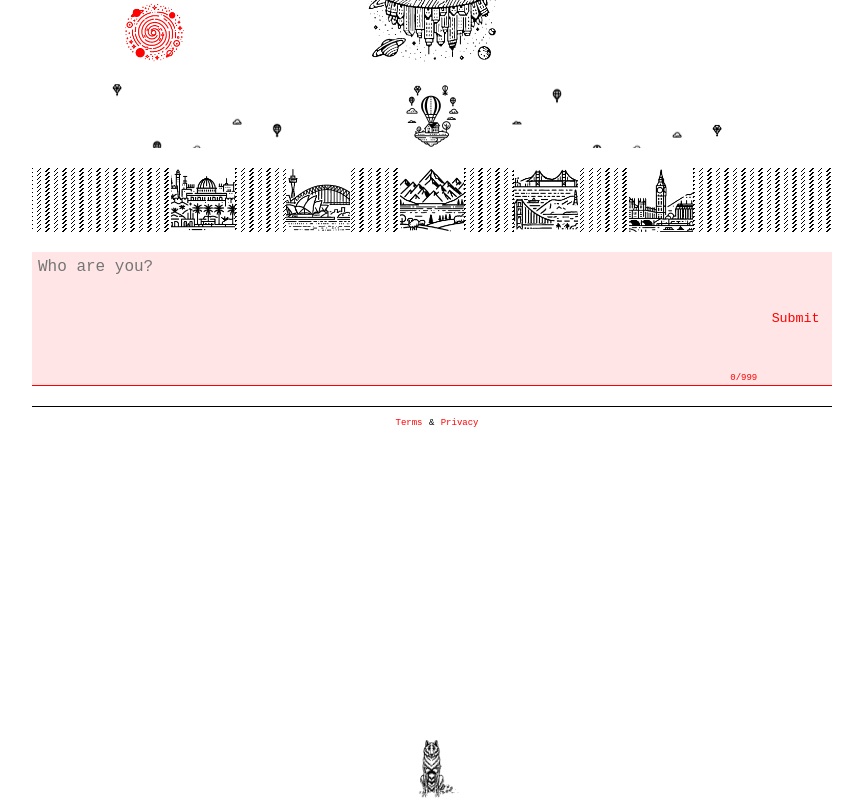
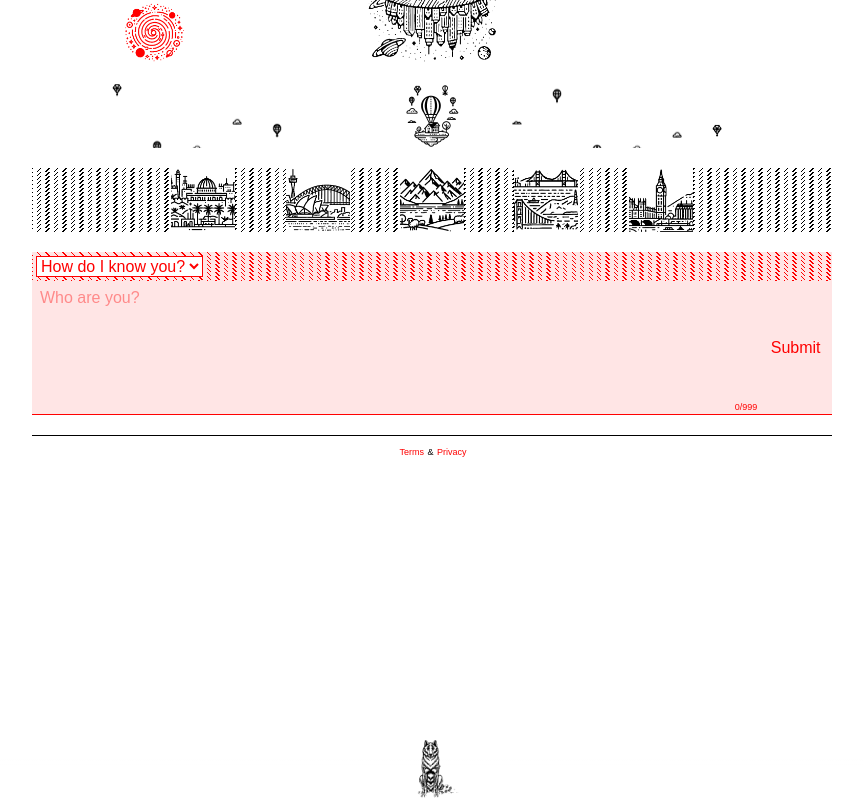
Before and after one commit to aleksey-chaban/milky.solar, a Flask app: page / in a window 1280 px wide. Shown: the whole page, without its empty margins (208-1071 px from the left). Run offline with Flask 3, Linux system fonts and the light colour scheme; some libraries are stand-ins or nearby versions.

Commit message:
Added guest scenario stories

```diff
--- a/app.py
+++ b/app.py
@@ -72,6 +72,13 @@ def get_db_connection():
         row_factory=dict_row
     )
 
+def fetch_prompt(prompt_id):
+    """Retrieve a prompt from the database."""
+    with get_db_connection() as connection:
+        with connection.cursor() as cursor:
+            cursor.execute("SELECT instructions FROM prompts WHERE id = %s", (prompt_id,))
+            return cursor.fetchone()["instructions"]
+
 def get_story(scenario):
     """Retrieve a story from the specified scenario."""
     with get_db_connection() as connection:
@@ -102,10 +109,7 @@ def unlock_story(request, database):
         logger.error("Server error: %s", e)
         raise e
 
-    with get_db_connection() as connection:
-        with connection.cursor() as cursor:
-            cursor.execute("SELECT instructions FROM prompts WHERE id = 1")
-            system_instructions = cursor.fetchone()["instructions"]
+    system_instructions = fetch_prompt(1)
 
     logger.info("Gathered instructions")
 
@@ -162,10 +166,7 @@ def unlock_guest(request):
         logger.error("Server error: %s", e)
         raise e
 
-    with get_db_connection() as connection:
-        with connection.cursor() as cursor:
-            cursor.execute("SELECT instructions FROM prompts WHERE id = 2")
-            system_instructions = cursor.fetchone()["instructions"]
+    system_instructions = fetch_prompt(2)
 
     if not system_instructions:
         system_instructions = "Our guest is lost in the ether."
@@ -193,12 +194,111 @@ def unlock_guest(request):
 
         logger.info("Gathered profile")
 
+        system_instructions = fetch_prompt(3)
+
+        logger.info("Gathered instructions")
+
+        response_stream = client.chat.completions.create(
+            model=OPENAI_MODEL,
+            temperature=0.6,
+            messages=[
+                {
+                    "role": "system",
+                    "content": system_instructions
+                },
+                {
+                    "role": "user",
+                    "content": guest_profile
+                }
+            ],
+            stream=True
+        )
+
+        story_content = ""
+        for chunk in response_stream:
+            if chunk.choices[0].delta.content is not None:
+                text_chunk = chunk.choices[0].delta.content
+                story_content += text_chunk
+                yield text_chunk
+
         with get_db_connection() as connection:
             with connection.cursor() as cursor:
-                cursor.execute("SELECT instructions FROM prompts WHERE id = 3")
-                system_instructions = cursor.fetchone()["instructions"]
+                cursor.execute("INSERT INTO guest (story) VALUES (%s) RETURNING id", (story_content,))
+                story_id = cursor.fetchone()["id"]
+
+                connection.commit()
+
+            logger.info("Stored guest scenario %s", story_id)
+
+        logger.info("Retrieved story")
+
+
+    return Response(generate(system_instructions=system_instructions), content_type="text/plain")
+
+def unlock_guest_scenario(request, scenario):
+    """Unlock a guest scenario."""
+
+    try:
+        client = OpenAI(
+            api_key=OPENAI_KEY,
+            organization=OPENAI_ORG,
+            project=OPENAI_PROJECT
+        )
+    except Exception as e:
+        logger.error("Server error: %s", e)
+        raise e
+
+    system_instructions = fetch_prompt(2)
+
+    if not system_instructions:
+        system_instructions = "Our guest is lost in the ether."
+        return system_instructions
+
+    logger.info("Gathered instructions")
+
+    def generate(system_instructions=system_instructions):
+        response = client.chat.completions.create(
+            model=OPENAI_MODEL,
+            temperature=0.6,
+            messages=[
+                {
+                    "role": "system",
+                    "content": system_instructions
+                },
+                {
+                    "role": "user",
+                    "content": request
+                }
+            ],
+            stream=False
+        )
+
+        guest_profile = response.choices[0].message.content
+
+        logger.info("Gathered profile")
+
+        start_system_instructions = fetch_prompt(4)
 
         logger.info("Gathered instructions")
+
+        end_system_instructions = fetch_prompt(5)
+
+        logger.info("Gathered instructions")
+
+        with get_db_connection() as connection:
+            with connection.cursor() as cursor:
+                cursor.execute(f"SELECT COUNT(*) FROM {scenario}")
+                total_rows = cursor.fetchone()["count"]
+                random_id = random.randint(1, total_rows)
+
+                logger.info("%s index selected: %s", scenario, random_id)
+
+                cursor.execute(f"SELECT story FROM {scenario} WHERE id = %s", (random_id,))
+                story = cursor.fetchone()["story"]
+
+        logger.info("Retrieved story")
+
+        system_instructions = "\n".join([start_system_instructions, story, end_system_instructions])
 
         response_stream = client.chat.completions.create(
             model=OPENAI_MODEL,
@@ -251,6 +351,17 @@ scenarios = [
     "unitedkingdom"
 ]
 
+user_scenarios = [
+    "guest",
+    "israel",
+    "australia",
+    "newzealand",
+    "otherworld",
+    "california",
+    "unitedkingdom",
+    "random"
+]
+
 for scenario in scenarios:
     flask_api.add_url_rule(f"/{scenario}", f"get_{scenario}_story", lambda s=scenario: get_story(s), methods=["GET"])
 
@@ -299,13 +410,17 @@ def unlock_random_story():
     database = options[random_selection]["database"]
     return unlock_story(request=prompt, database=database)
 
-@flask_api.route("/new-guest", methods=["POST"])
+@flask_api.route("/new-user", methods=["POST"])
 def unlock_guest_story():
     """Unlock a guest's story."""
     data = flask.request.get_json()
 
+    scenario = "guest"
+
     if data:
-        guest_entry = data.get("guestInput")
+        guest_entry = data.get("userInput").strip()
+        if data.get("userType") in user_scenarios:
+            scenario = data.get("userType")
     else:
         guest_entry = None
 
@@ -314,7 +429,15 @@ def unlock_guest_story():
     if len(guest_entry) > 999:
         return
 
-    return unlock_guest(request=guest_entry)
+    if scenario == "guest":
+        return unlock_guest(request=guest_entry)
+    if scenario in scenarios:
+        return unlock_guest_scenario(request=guest_entry, scenario=scenario)
+    if scenario == "random":
+        random_scenario = random.choice(scenarios)
+        return unlock_guest_scenario(request=guest_entry, scenario=random_scenario)
+
+    return
 
 @flask_api.route("/terms")
 def serve_terms():
@@ -343,4 +466,4 @@ def serve_sitemap():
     )
 
 if __name__ == "__main__":
-    waitress.serve(flask_api, host="0.0.0.0", port=10000, threads=8)
+    waitress.serve(flask_api, host="127.0.0.1", port=10000, threads=8)
--- a/app/static/css/style.css
+++ b/app/static/css/style.css
@@ -4,6 +4,7 @@
     padding: 0;
     box-sizing: border-box;
     max-width: 100%;
+    cursor: default;
 }
 
 body {
@@ -28,6 +29,25 @@ footer {
     margin-bottom: 62px;
 }
 
+select {
+    border: 1px solid red;
+    margin: 0;
+    background-color: white;
+    font-family: Arial, Helvetica, sans-serif;
+    color: red;
+    font-size: 16px;
+}
+
+select option {
+    background-color: white;
+    color: red;
+}
+
+select option:checked {
+    background-color: red;
+    color: white;
+}
+
 textarea {
     resize: none;
     background: none;
@@ -35,6 +55,7 @@ textarea {
     outline: none;
     padding: 0;
     margin: 0;
+    font-family: Arial, Helvetica, sans-serif;
     color: red;
     caret-color: red;
     font-size: 16px;
@@ -42,7 +63,7 @@ textarea {
 }
 
 textarea::placeholder {
-    font-family: 'Courier New', Courier, monospace;
+    color: rgba(255, 0, 0, 0.4);
 }
 
 textarea::-webkit-scrollbar {
@@ -57,15 +78,15 @@ textarea::-webkit-scrollbar-thumb {
 .footer-container span {
     display: block;
     margin-bottom: 10px;
-    font-family: 'Courier New', Courier, monospace;
+    font-family: Arial, Helvetica, sans-serif;
     color: black;
     font-size: xx-small;
+    transform: translateX(-4px);
 }
 
 .footer-container a {
     display: inline-block;
     margin: 0;
-    font-family: 'Courier New', Courier, monospace;
     border: 1px solid white;
     color: red;
     text-decoration: none;
@@ -119,16 +140,39 @@ textarea::-webkit-scrollbar-thumb {
     animation-duration: 8s;
 }
 
-.guest {
+.user {
+    display: flex;
+    flex-direction: column;
+}
+
+.user-input-selection {
+    display: flex;
+    flex-direction: row;
+    width: 100%;
+    background:
+        repeating-linear-gradient(
+            45deg,
+            red 0,
+            red 1px,
+            rgba(255, 0, 0, 0.1) 1px,
+            rgba(255, 0, 0, 0.1) 6px
+        );
+    background-size: 100% 4px;
+    background-position: 0 0, 1px 1px;
+    padding: 4px;
+}
+
+.user-input-submission {
     display: flex;
     flex-direction: row;
     flex: 1;
+    width: 100%;
     background-color: rgba(255, 0, 0, 0.1);
     border-bottom: 1px solid red;
     margin-bottom: 10px;
 }
 
-.guest-input {
+.user-input {
     width: 100%;
     background-color: transparent;
     border: none;
@@ -214,20 +258,20 @@ textarea::-webkit-scrollbar-thumb {
     width: 128px;
 }
 
-#guest-text {
+#user-text {
     width: 100%;
-    padding: 6px;
+    padding: 8px;
 }
 
-#guest-counter {
+#user-counter {
     margin: 2px;
     position: relative;
     text-align: right;
-    font-family: 'Courier New', Courier, monospace;
+    font-family: Arial, Helvetica, sans-serif;
     font-size: xx-small;
 }
 
-#guest-submit {
+#user-submit {
     margin: 0;
     width: 10%;
     height: auto;
@@ -237,11 +281,13 @@ textarea::-webkit-scrollbar-thumb {
     color: red;
 }
 
-#guest-submit-label {
+#user-submit-label {
     background-color: transparent;
+    font-family: Arial, Helvetica, sans-serif;
+    font-size: 16px;
 }
 
-#guest-submit:hover {
+#user-submit:hover {
     background:
         repeating-linear-gradient(
             45deg,
@@ -250,26 +296,28 @@ textarea::-webkit-scrollbar-thumb {
             transparent 1px,
             transparent 6px
         );
+    background-size: 100% 4px;
+    background-position: 3px 0px, 1px 1px;
     color: white;
 }
 
-#guest-submit:active {
+#user-submit:active {
     background-color: red;
     color: white;
 }
 
-#guest-submit:hover #guest-submit-label {
+#user-submit:hover #user-submit-label {
     background-color: red;
 }
 
-#guest-submit:active #guest-submit-label {
+#user-submit:active #user-submit-label {
     background-color: red;
 }
 
 #wolf {
     height: 64px;
     filter: invert(0);
-    transform: translateX(3px);
+    transform: translateX(2px);
 }
 
 /* Dark Theme */
@@ -286,6 +334,20 @@ textarea::-webkit-scrollbar-thumb {
 
     footer {
         border-top: 1px solid white;
+    }
+
+    select {
+        background-color: black;
+    }
+
+    select option {
+        background-color: black;
+        color: red;
+    }
+
+    select option:checked {
+        background-color: red;
+        color: black;
     }
 
     .footer-container span {
@@ -369,24 +431,33 @@ textarea::-webkit-scrollbar-thumb {
         display: none;
     }
 
-    #guest-submit {
+    #user-submit {
         width: 20%;
+    }
+
+    #user-submit:hover {
+        background-position: 5px 0px, 1px 1px;
     }
 }
 
 /* Small Screens */
 @media (max-width: 600px) {
+
+    select {
+        width: 100%;
+    }
+
     .empty-land {
         display: none;
     }
 
-    .guest {
+    .user-input-submission {
         display: flex;
         flex-direction: column;
         flex: 1;
     }
 
-    #guest-submit {
+    #user-submit {
         margin: 0;
         padding-top: 10px;
         padding-bottom: 10px;
--- a/app/templates/index.html
+++ b/app/templates/index.html
@@ -154,14 +154,31 @@
                 <img data-scenario="unitedkingdom" class="button" src="{{ url_for('static', filename='img/scenarios/unitedkingdom.png') }}" alt="United Kingdom">
                 <div class="empty-land"></div>
             </div>
-            <div class="guest">
-                <div class="guest-input">
-                    <textarea id="guest-text" name="guest-input" minlength="1" maxlength="999" placeholder="Who are you?" required></textarea>
-                    <div id="guest-counter">0/999</div>
+            <div class="user">
+                <div class="user-dropdown"></div>
+                    <div class="user-input-selection">
+                        <select id="user-type" name="user-type">
+                            <option value="user" disabled selected>How do I know you?</option>
+                            <option value="user">You don't</option>
+                            <option value="israel">Israel</option>
+                            <option value="australia">Australia</option>
+                            <option value="newzealand">New Zealand</option>
+                            <option value="otherworld">Otherworld</option>
+                            <option value="california">California</option>
+                            <option value="unitedkingdom">United Kingdom</option>
+                            <option value="random">I can't remember</option>
+                        </select>
+                    </div>
                 </div>
-                <button type="submit" id="guest-submit">
-                    <span id="guest-submit-label">Submit</span>
-                </button>
+                <div class="user-input-submission">
+                    <div class="user-input">
+                        <textarea id="user-text" name="user-input" minlength="1" maxlength="999" placeholder="Who are you?" required></textarea>
+                        <div id="user-counter">0/999</div>
+                    </div>
+                    <button type="submit" id="user-submit">
+                        <span id="user-submit-label">Submit</span>
+                    </button>
+                </div>
             </div>
         </header>
 
```
Also changed, not shown: app/static/js/script.js (+46 -15 lines).
